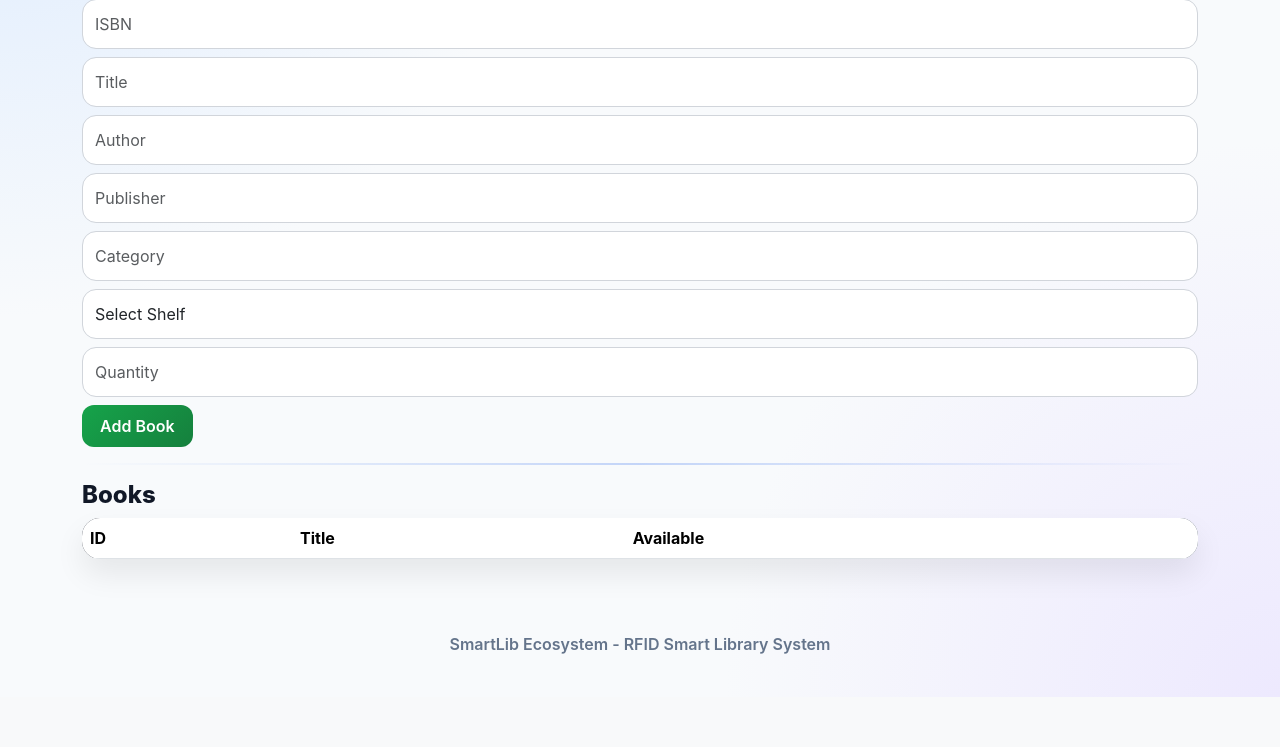
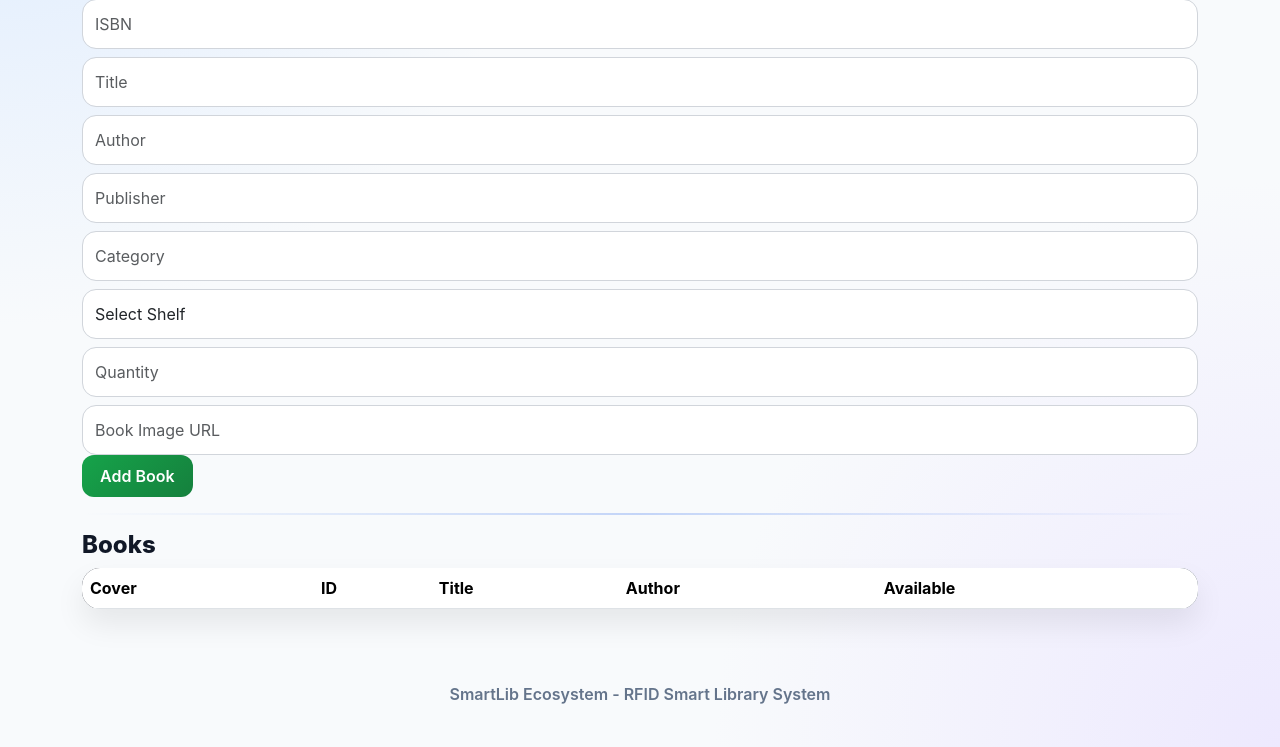
Before and after one commit to ninad-devx/smartlib, a FastAPI app: template app/templates/books.html in a window 1280 px wide. Shown: the part 239-986 px from the top of the page. Before the commit the page ends 936 px from the top, so only its background shows below. Run offline with FastAPI, Linux system fonts and the light colour scheme; the template is opened without the code that fills it, so the values that code supplies are empty.

Commit message:
added the books adding option with images and show images

```diff
--- a/app/models/book.py
+++ b/app/models/book.py
@@ -1,4 +1,4 @@
-from sqlalchemy import Column,Integer,String,ForeignKey
+from sqlalchemy import Column,Integer,String,ForeignKey,Text
 from sqlalchemy.orm import relationship
 
 from app.core.database import Base
@@ -26,3 +26,5 @@ class Book(Base):
     available_quantity=Column(Integer,default=0)
 
     shelf = relationship("Shelf")
+
+    image_url = Column(Text, nullable=True)
--- a/app/schemas/book.py
+++ b/app/schemas/book.py
@@ -1,4 +1,5 @@
 from pydantic import BaseModel
+from typing import Optional
 
 class ShelfCreate(BaseModel):
     shelf_code:str
@@ -14,3 +15,4 @@ class Bookcreate(BaseModel):
     category:str
     shelf_id:int
     quantity:int
+    image_url: Optional[str]=None
--- a/app/templates/books.html
+++ b/app/templates/books.html
@@ -21,51 +21,27 @@
 
         <form id="bookForm">
 
-            <input
-                id="isbn"
-                class="form-control mb-2"
-                placeholder="ISBN"
-            >
+            <input id="isbn" class="form-control mb-2" placeholder="ISBN">
 
-            <input
-                id="title"
-                class="form-control mb-2"
-                placeholder="Title"
-            >
+            <input id="title" class="form-control mb-2" placeholder="Title">
 
-            <input
-                id="author"
-                class="form-control mb-2"
-                placeholder="Author"
-            >
+            <input id="author" class="form-control mb-2" placeholder="Author">
 
-            <input
-                id="publisher"
-                class="form-control mb-2"
-                placeholder="Publisher"
-            >
+            <input id="publisher" class="form-control mb-2" placeholder="Publisher">
 
-            <input
-                id="category"
-                class="form-control mb-2"
-                placeholder="Category"
-            >
+            <input id="category" class="form-control mb-2" placeholder="Category">
 
             <select id="shelf_id" class="form-control mb-2">
                 <option value="">Select Shelf</option>
             </select>
 
-            <input
-                id="quantity"
-                class="form-control mb-2"
-                placeholder="Quantity"
-                type="number"
-            >
+            <input id="quantity" class="form-control mb-2" placeholder="Quantity" type="number">
 
-            <button
-                class="btn btn-success"
-                type="submit"
-            >
+            <input id="image_url" class="form-control" placeholder="Book Image URL">
+
+
+
+            <button class="btn btn-success" type="submit">
                 Add Book
             </button>
 
@@ -79,8 +55,10 @@
 
             <thead>
                 <tr>
+    <th>Cover</th>
     <th>ID</th>
     <th>Title</th>
+    <th>Author</th>
     <th>Available</th>
 </tr>
             </thead>
@@ -133,10 +111,25 @@ async function loadBooks() {
         let html = "";
 
         books.forEach(book => {
+
+            const image = book.image_url
+                ? book.image_url
+                : "https://via.placeholder.com/60x90?text=Book";
+
             html += `
             <tr>
+                <td>
+                    <img
+    src="${image}"
+    width="60"
+    height="90"
+    style="object-fit:cover;border-radius:4px;"
+    onerror="this.src='https://via.placeholder.com/60x90?text=Book'"
+>
+                </td>
                 <td>${book.id}</td>
                 <td>${book.title}</td>
+                <td>${book.author || "-"}</td>
                 <td>${book.available_quantity}</td>
             </tr>
             `;
@@ -148,7 +141,6 @@ async function loadBooks() {
         console.error("Error loading books:", err);
     }
 }
-
         loadBooks();
 
         document.getElementById("bookForm").addEventListener("submit", async (e) => {
@@ -161,7 +153,8 @@ document.getElementById("bookForm").addEventListener("submit", async (e) => {
     publisher: document.getElementById("publisher").value,
     category: document.getElementById("category").value,
     shelf_id: parseInt(document.getElementById("shelf_id").value),
-        quantity: parseInt(document.getElementById("quantity").value)
+    quantity: parseInt(document.getElementById("quantity").value),
+    image_url: document.getElementById("image_url").value
 };
 
             try {
```
Also changed, not shown: app/api/books.py (+9 -15 lines), app/templates/search_books.html (+40 -8 lines), app/templates/teacher.html (+7 -3 lines). Lines whose indentation alone changed are shown as unchanged.
